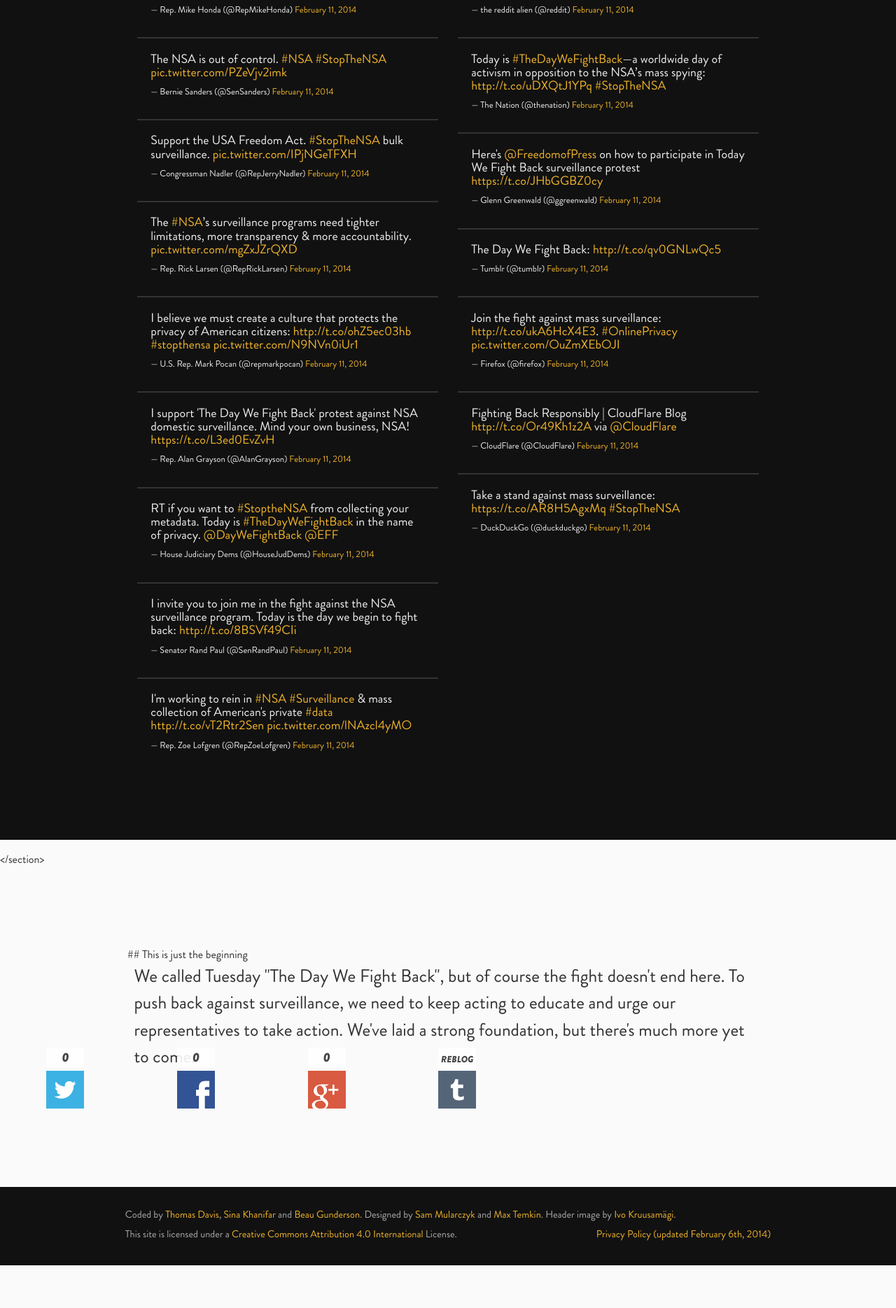
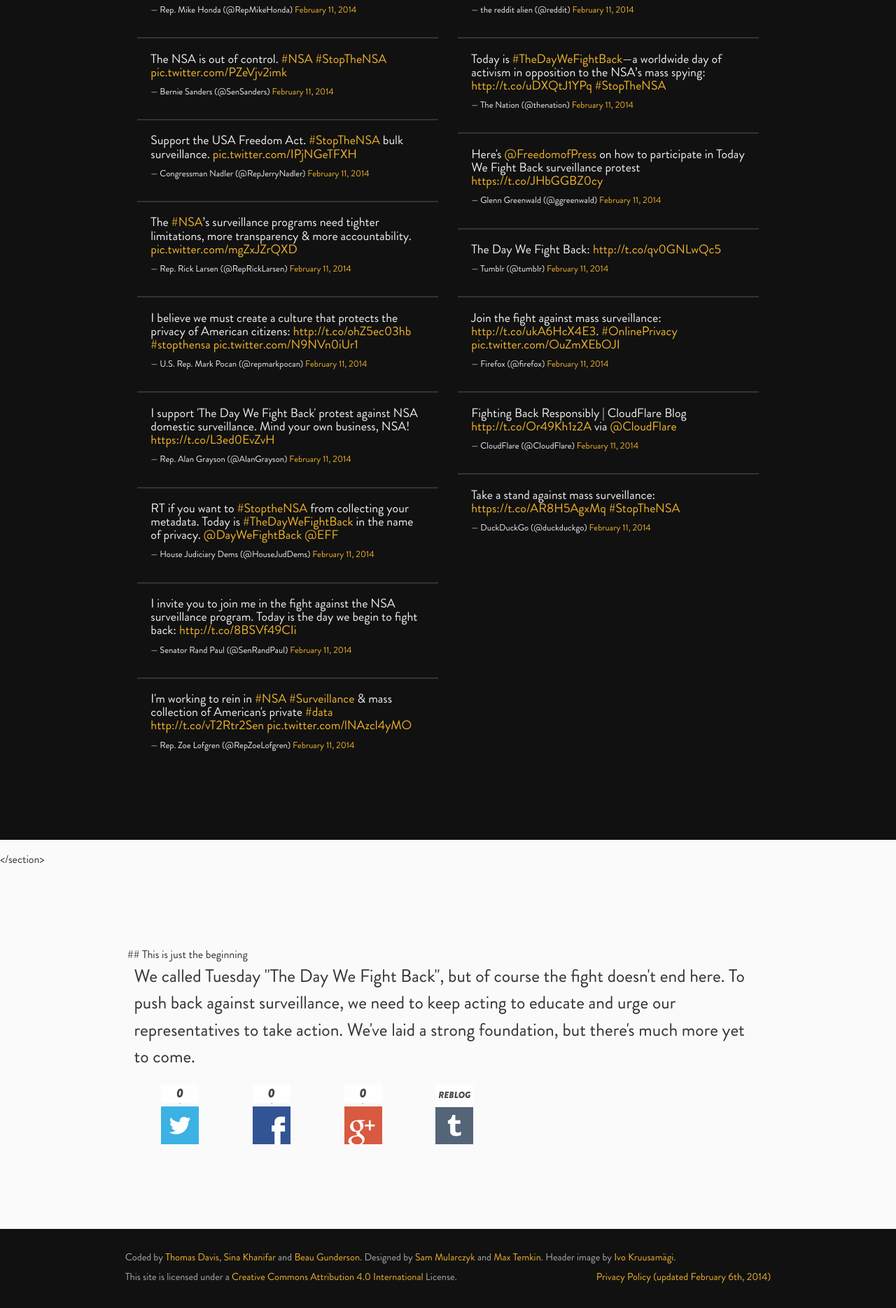
Before and after one commit to tfrce/thedaywefightback, a Jekyll site: the page built from _posts/2014-02-13-the-results.md, in a window 1280 px wide. Shown: the part 2852-4721 px from the top of the page at 70% size. Built offline with Jekyll 4.4.1, drawn with Linux system fonts in a browser that asks for light colours; Markdown is read by kramdown in place of the engine named in the settings; comment, search, counter and statistics services are not loaded; before the commit the page ends 4660 px from its top, so only the background shows below that.

Commit message:
fixed social icons

```diff
--- a/_posts/2014-02-13-the-results.md
+++ b/_posts/2014-02-13-the-results.md
@@ -177,8 +177,6 @@
 We called Tuesday "The Day We Fight Back", but of course the fight doesn't end here. To push back against surveillance, we need to keep acting to educate and urge our representatives to take action.
 
 We've laid a strong foundation, but there's much more yet to come.
-</article>
-</div>
 
 <div id="social">
 
@@ -195,4 +193,9 @@
 <div class="sicon" id="stumblr"></div>
 </a>
 </div>
+</article>
+
+
+
+</div>
 </section>
```
